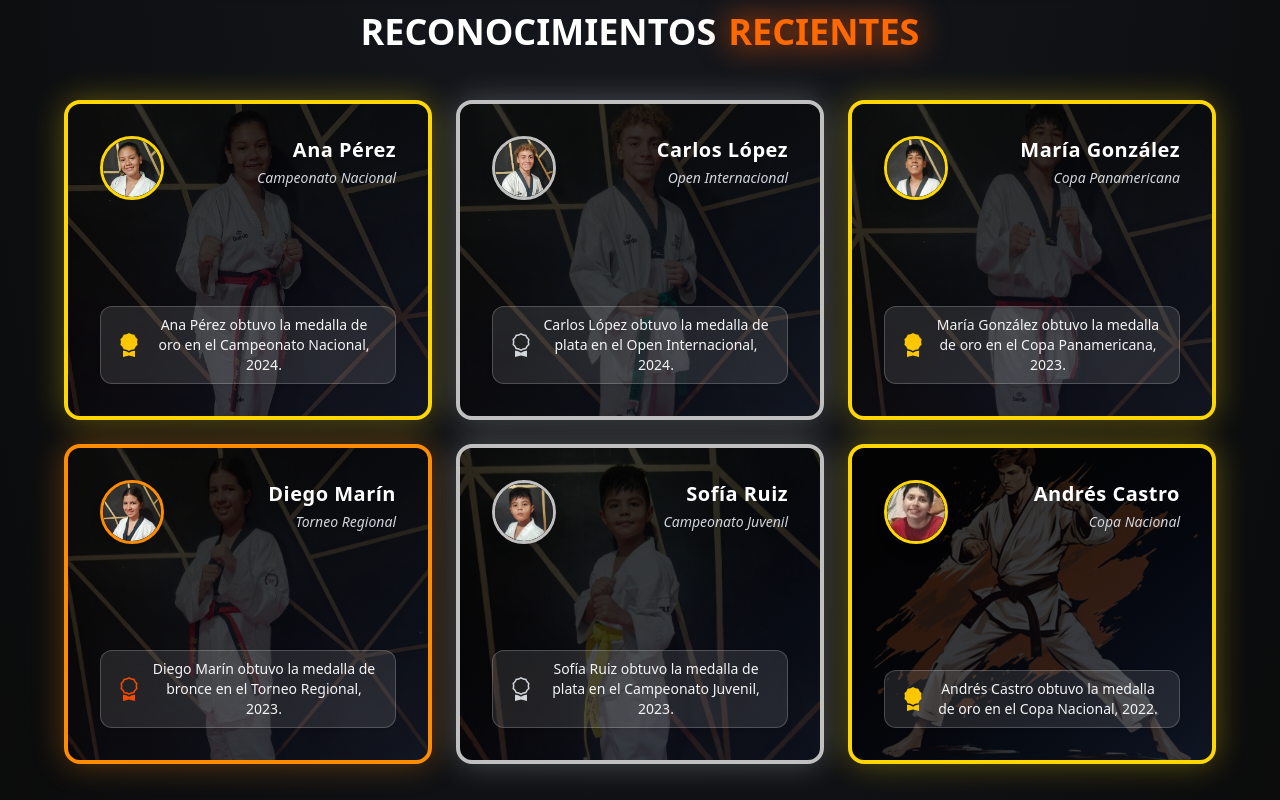
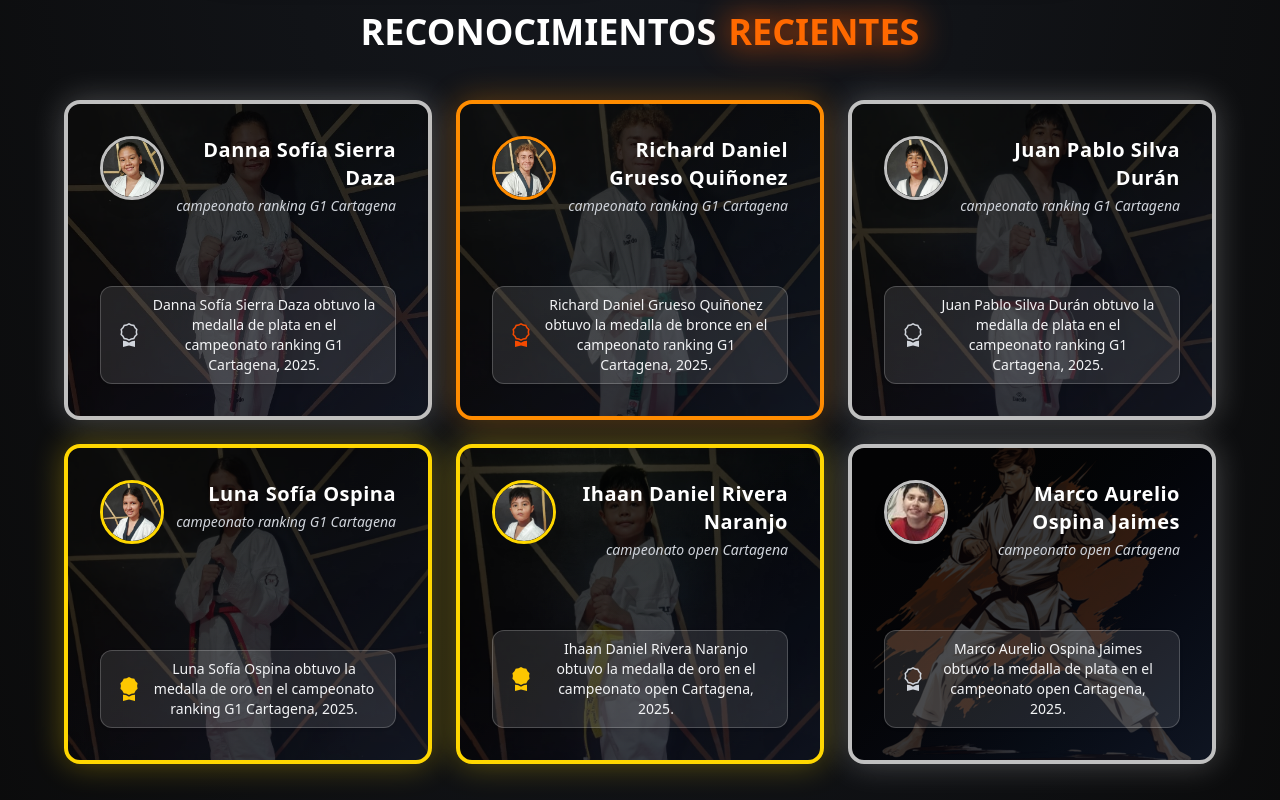
Before and after one commit to Baekho-la-cumbre/Baekho_landing, a React (Vite) app: page / in a window 1280 px wide. Shown: the part 3860-4660 px from the top of the page. Built offline with nearby package versions, Linux system fonts and the light colour scheme; a web font is replaced by a local one.

Commit message:
se agrego la informacion de cada deportista en reconocimientos

```diff
--- a/src/shared/assets/DataLogros.ts
+++ b/src/shared/assets/DataLogros.ts
@@ -11,12 +11,12 @@ export interface LogroItem {
 }
 
 export const logrosData: LogroItem[] = [
-  { atleta: "Ana Pérez",    año: 2024, competencia: "Campeonato Nacional", medalla: "Oro",   foto: "/reconocimiento1.jpg" , fondo: "/danna.jpg" },
-  { atleta: "Carlos López", año: 2024, competencia: "Open Internacional",  medalla: "Plata", foto: "/reconocimiento2.jpg" , fondo: "/richard.jpg" },
-  { atleta: "María González", año: 2023, competencia: "Copa Panamericana", medalla: "Oro",   foto: "/reconocimiento3.jpg" , fondo: "/juanPablo.jpg" },
-  { atleta: "Diego Marín",  año: 2023, competencia: "Torneo Regional",     medalla: "Bronce", foto: "/reconocimiento4.jpg" , fondo: "/luna.jpg" },
-  { atleta: "Sofía Ruiz",   año: 2023, competencia: "Campeonato Juvenil",  medalla: "Plata", foto: "/reconocimiento5.jpg" , fondo: "/niño.jpg" },
-  { atleta: "Andrés Castro", año: 2022, competencia: "Copa Nacional",      medalla: "Oro",   foto: "/deportista2.jpg" , fondo: "/fondocard.png" },
+  { atleta: "Danna Sofía Sierra Daza",    año: 2025, competencia: "campeonato ranking G1 Cartagena", medalla: "Plata",   foto: "/reconocimiento1.jpg" , fondo: "/danna.jpg" },
+  { atleta: "Richard Daniel Grueso Quiñonez", año: 2025, competencia: "campeonato ranking G1 Cartagena",  medalla: "Bronce", foto: "/reconocimiento2.jpg" , fondo: "/richard.jpg" },
+  { atleta: "Juan Pablo Silva Durán", año: 2025, competencia: "campeonato ranking G1 Cartagena", medalla: "Plata",   foto: "/reconocimiento3.jpg" , fondo: "/juanPablo.jpg" },
+  { atleta: "Luna Sofía Ospina",  año: 2025, competencia: "campeonato ranking G1 Cartagena",     medalla: "Oro", foto: "/reconocimiento4.jpg" , fondo: "/luna.jpg" },
+  { atleta: "Ihaan Daniel Rivera Naranjo",   año: 2025, competencia: "campeonato open Cartagena",  medalla: "Oro", foto: "/reconocimiento5.jpg" , fondo: "/ihaan.jpg" },
+  { atleta: "Marco Aurelio Ospina Jaimes", año: 2025, competencia: "campeonato open Cartagena",      medalla: "Plata",   foto: "/deportista2.jpg" , fondo: "/fondocard.png" },
 ];
 
 export interface AtletaDestacado {
```
Also changed, not shown: public/ihaan.jpg (renamed from public/niño.jpg).
